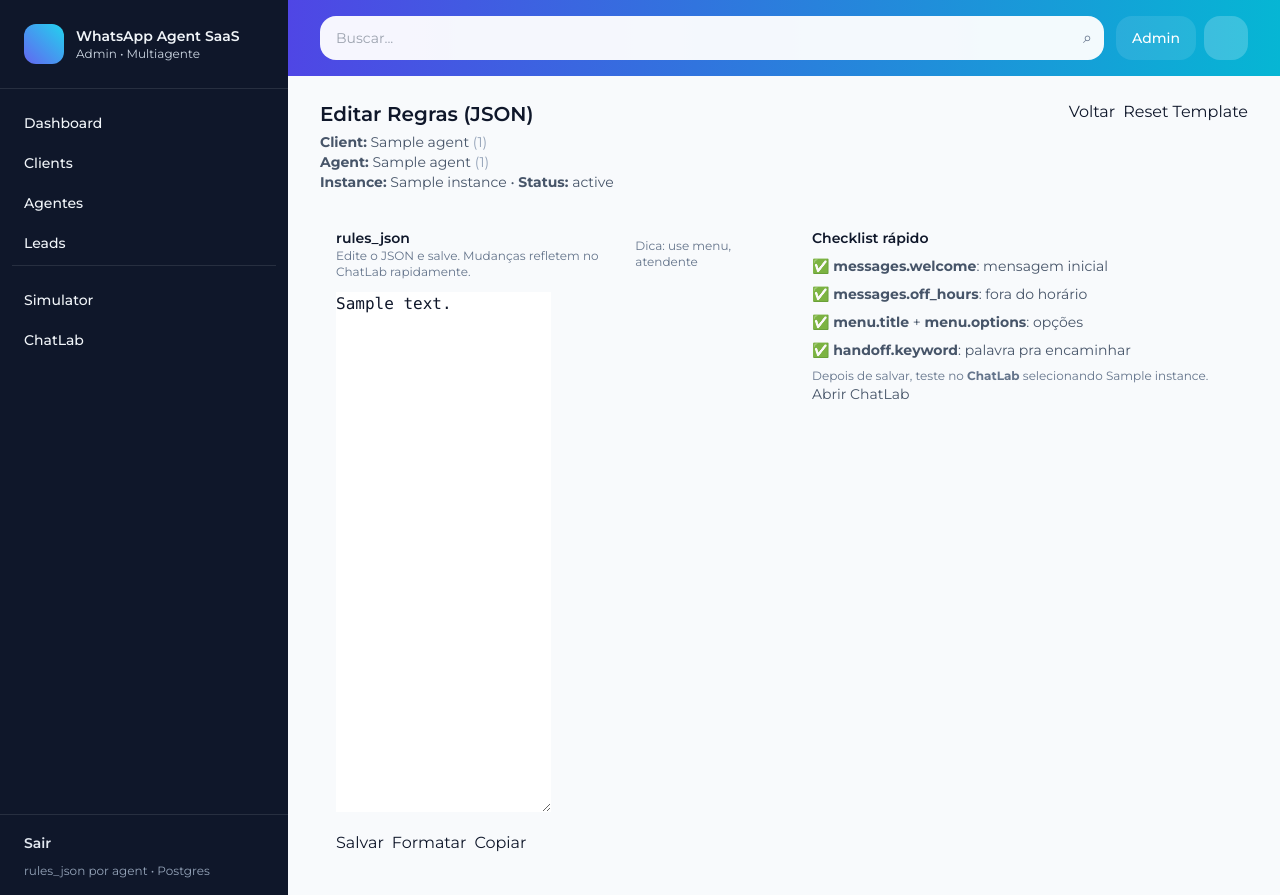
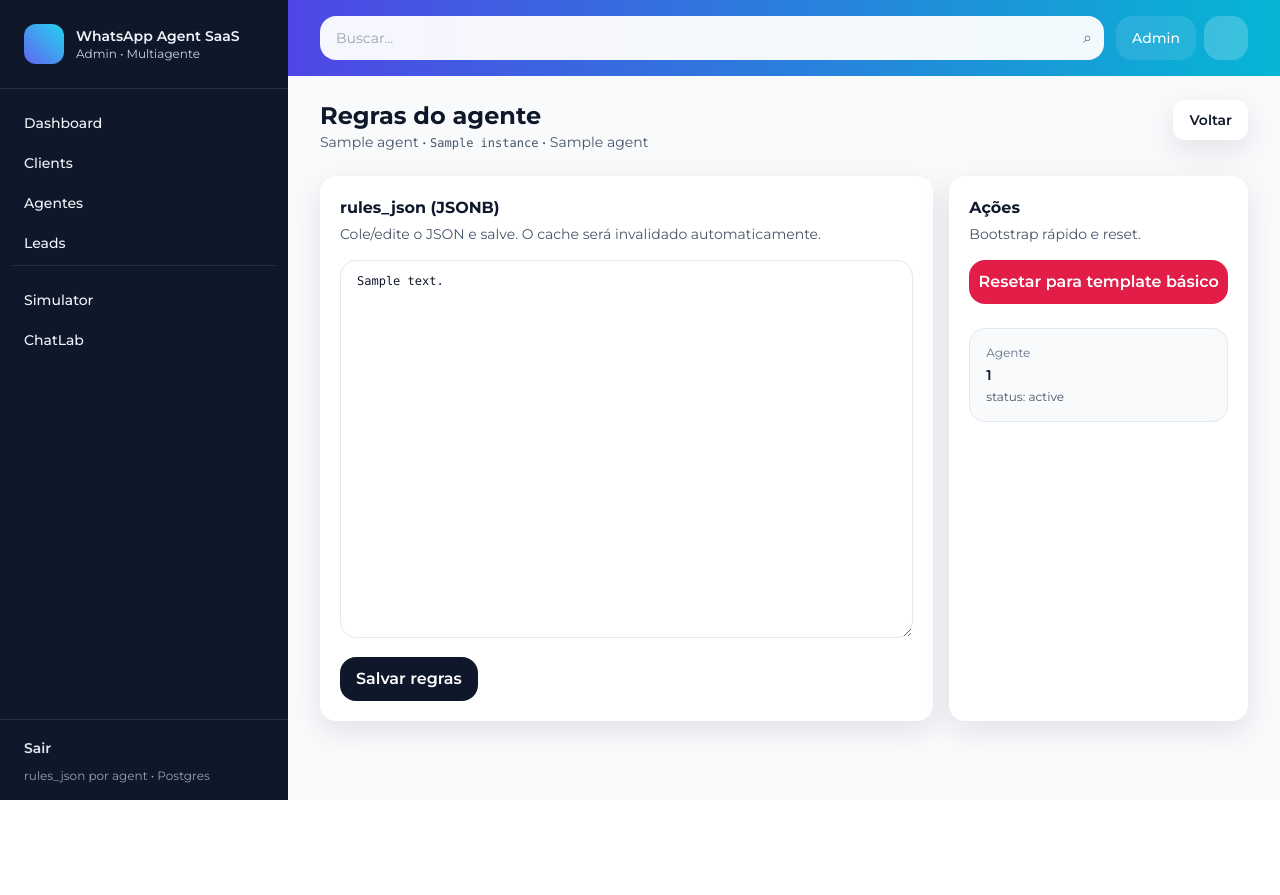
Before and after one commit to MarcilioLeiteSilva/whatsapp-agent, a FastAPI app: template app/templates/agent_rules.html in a window 1280 px wide. After the commit the page ends 800 px from the top, so only its background shows below. Run offline with FastAPI, Linux system fonts and the light colour scheme; the template is opened without the code that fills it: most values are stand-ins (such as "Sample title", 1, 10 or a date in 2020); some libraries are stand-ins or nearby versions.

Commit message:
Update agent_rules.html

```diff
--- a/app/templates/agent_rules.html
+++ b/app/templates/agent_rules.html
@@ -1,83 +1,54 @@
 {% extends "base.html" %}
-{% block title %}Regras do Agente{% endblock %}
+{% block title %}Regras • {{ agent.name }}{% endblock %}
 
 {% block content %}
-<div class="flex items-start justify-between gap-4">
+  <div class="flex items-start justify-between gap-4 flex-col md:flex-row">
     <div>
-    <h1 class="text-xl font-semibold">Editar Regras (JSON)</h1>
-    <div class="text-sm text-slate-600 mt-1">
-      <div><b>Client:</b> {{ agent.client_name }} <span class="text-slate-400">({{ agent.client_id }})</span></div>
-      <div><b>Agent:</b> {{ agent.name }} <span class="text-slate-400">({{ agent.id }})</span></div>
-      <div><b>Instance:</b> <span class="code">{{ agent.instance }}</span> • <b>Status:</b> {{ agent.status }}</div>
+      <h1 class="text-2xl font-bold">Regras do agente</h1>
+      <p class="text-sm text-slate-600">
+        {{ agent.name }} • <span class="font-mono text-xs">{{ agent.instance }}</span> • {{ agent.client_name }}
+      </p>
+    </div>
+
+    <div class="flex gap-2">
+      <a href="{{ back_url }}" class="h-10 inline-flex items-center px-4 rounded-xl bg-white shadow-soft text-slate-900 text-sm font-semibold hover:bg-slate-50">
+        Voltar
+      </a>
     </div>
   </div>
 
-  <div class="flex gap-2">
-    <a class="btn" href="{{ back_url }}">Voltar</a>
-    <form method="post" action="{{ reset_action }}">
-      <button class="btn" type="submit" onclick="return confirm('Resetar rules_json para o template básico?');">
-        Reset Template
-      </button>
-    </form>
-  </div>
-</div>
+  <div class="mt-6 grid grid-cols-1 lg:grid-cols-3 gap-4">
+    <div class="lg:col-span-2 bg-white rounded-2xl shadow-soft p-5">
+      <h2 class="font-bold">rules_json (JSONB)</h2>
+      <p class="mt-1 text-sm text-slate-600">Cole/edite o JSON e salve. O cache será invalidado automaticamente.</p>
 
-<div class="mt-5 grid grid-cols-1 lg:grid-cols-2 gap-6">
-  <div class="card p-4">
-    <div class="flex items-center justify-between">
-      <div>
-        <div class="text-sm font-semibold">rules_json</div>
-        <div class="text-xs text-slate-500">Edite o JSON e salve. Mudanças refletem no ChatLab rapidamente.</div>
-      </div>
-      <div class="text-xs text-slate-500">
-        Dica: use <span class="code">menu</span>, <span class="code">atendente</span>
-      </div>
-    </div>
-
-    <form class="mt-3 space-y-3" method="post" action="{{ save_action }}">
-      <textarea
-        class="input"
-        name="rules_text"
-        style="min-height:520px; font-family: ui-monospace, SFMono-Regular, Menlo, Monaco, Consolas, 'Liberation Mono', 'Courier New', monospace;"
-        spellcheck="false"
-      >{{ rules_text }}</textarea>
+      <form class="mt-4 space-y-3" method="post" action="{{ save_action }}">
+        <textarea name="rules_text" rows="22"
+                  class="w-full rounded-2xl border border-slate-200 px-4 py-3 font-mono text-xs outline-none focus:ring-2 focus:ring-indigo-200">{{ rules_text }}</textarea>
 
         <div class="flex gap-2">
-        <button class="btn btn-primary" type="submit">Salvar</button>
-        <button class="btn" type="button" onclick="formatJson()">Formatar</button>
-        <button class="btn" type="button" onclick="copyJson()">Copiar</button>
+          <button class="h-11 px-4 rounded-2xl bg-slate-900 text-white font-semibold hover:bg-slate-800">
+            Salvar regras
+          </button>
         </div>
       </form>
     </div>
 
-  <div class="card p-4">
-    <div class="text-sm font-semibold">Checklist rápido</div>
-    <div class="text-sm text-slate-600 mt-2 space-y-2">
-      <div>✅ <b>messages.welcome</b>: mensagem inicial</div>
-      <div>✅ <b>messages.off_hours</b>: fora do horário</div>
-      <div>✅ <b>menu.title</b> + <b>menu.options</b>: opções</div>
-      <div>✅ <b>handoff.keyword</b>: palavra pra encaminhar</div>
-      <div class="mt-4 text-xs text-slate-500">
-        Depois de salvar, teste no <b>ChatLab</b> selecionando <span class="code">{{ agent.instance }}</span>.
-      </div>
-      <a class="btn mt-3" href="{{ url_for('admin_web_chatlab') }}">Abrir ChatLab</a>
+    <div class="bg-white rounded-2xl shadow-soft p-5">
+      <h2 class="font-bold">Ações</h2>
+      <p class="mt-1 text-sm text-slate-600">Bootstrap rápido e reset.</p>
+
+      <form method="post" action="{{ reset_action }}" class="mt-4">
+        <button class="w-full h-11 rounded-2xl bg-rose-600 text-white font-semibold hover:bg-rose-700">
+          Resetar para template básico
+        </button>
+      </form>
+
+      <div class="mt-6 p-4 rounded-2xl bg-slate-50 border border-slate-200">
+        <div class="text-xs text-slate-500">Agente</div>
+        <div class="mt-1 text-sm font-semibold">{{ agent.id }}</div>
+        <div class="mt-1 text-xs text-slate-600">status: {{ agent.status }}</div>
       </div>
     </div>
   </div>
-
-<script>
-function formatJson(){
-  const ta = document.querySelector("textarea[name='rules_text']");
-  try{
-    const obj = JSON.parse(ta.value);
-    ta.value = JSON.stringify(obj, null, 2);
-  } catch(e){
-    alert("JSON inválido: " + e);
-  }
-}
-function copyJson(){
-  const ta = document.querySelector("textarea[name='rules_text']");
-  navigator.clipboard.writeText(ta.value).then(()=>alert("Copiado!"));
-}
-</script>
 {% endblock %}
```
Lines whose indentation alone changed are shown as unchanged.
